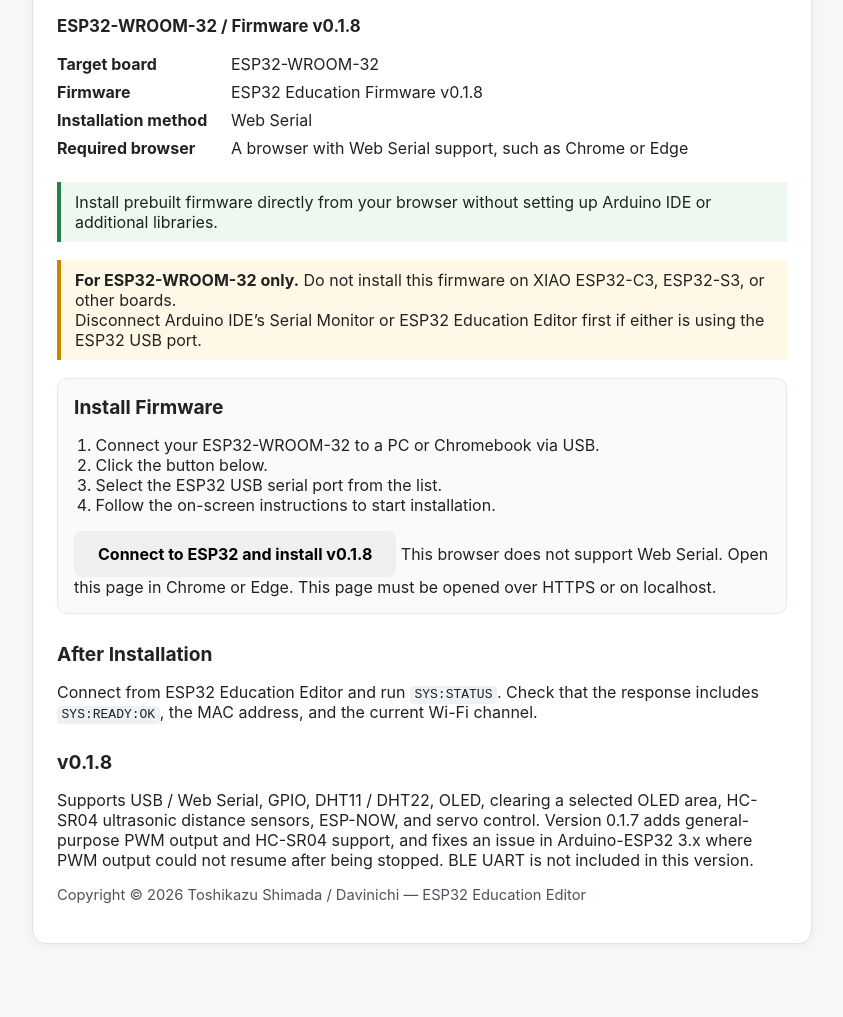
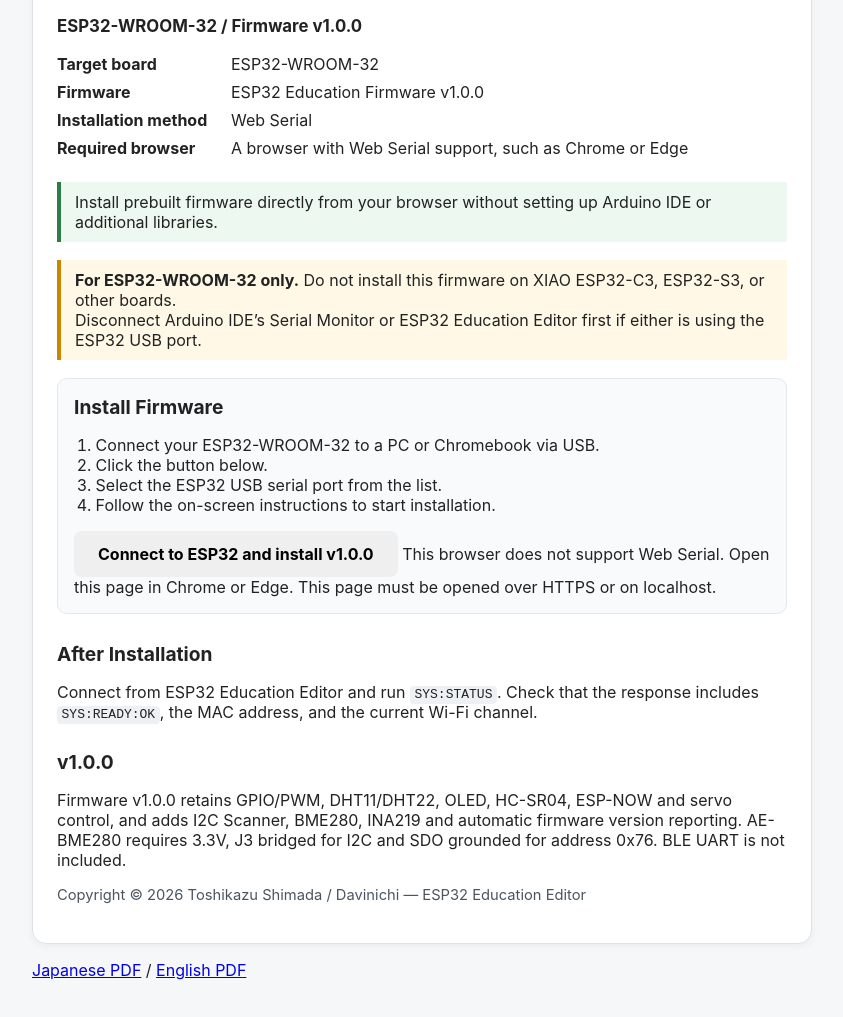
Before and after one commit to davinichi/davinichi.github.io, a plain HTML site: page firmware/index.html in a window 1280 px wide. Shown: the part 141-1158 px from the top of the page, without its empty margins (218-1061 px from the left). Drawn offline with Linux system fonts and the light colour scheme.

Commit message:
feat: publish ESP32 Education Editor v1.0 and firmware v1.0.0

```diff
--- a/firmware/i18n.js
+++ b/firmware/i18n.js
@@ -14,13 +14,13 @@
         "step2": "Click the button below.",
         "step3": "Select the ESP32 USB serial port from the list.",
         "step4": "Follow the on-screen instructions to start installation.",
-        "activate": "Connect to ESP32 and install v0.1.8",
+        "activate": "Connect to ESP32 and install v1.0.0",
         "unsupported": "This browser does not support Web Serial. Open this page in Chrome or Edge.",
         "notAllowed": "This page must be opened over HTTPS or on localhost.",
         "verifyTitle": "After Installation",
         "verify": "Connect from ESP32 Education Editor and run <code>SYS:STATUS</code>. Check that the response includes <code>SYS:READY:OK</code>, the MAC address, and the current Wi-Fi channel.",
-        "release": "Supports USB / Web Serial, GPIO, DHT11 / DHT22, OLED, clearing a selected OLED area, HC-SR04 ultrasonic distance sensors, ESP-NOW, and servo control. Version 0.1.7 adds general-purpose PWM output and HC-SR04 support, and fixes an issue in Arduino-ESP32 3.x where PWM output could not resume after being stopped. BLE UART is not included in this version.",
-        "description": "ESP32 Education Firmware v0.1.8 installer for ESP32-WROOM-32",
+        "release": "Firmware v1.0.0 retains GPIO/PWM, DHT11/DHT22, OLED, HC-SR04, ESP-NOW and servo control, and adds I2C Scanner, BME280, INA219 and automatic firmware version reporting. AE-BME280 requires 3.3V, J3 bridged for I2C and SDO grounded for address 0x76. BLE UART is not included.",
+        "description": "ESP32 Education Firmware v1.0.0 installer for ESP32-WROOM-32",
         "language": "Language"
     },
     "ja": {
@@ -36,13 +36,13 @@
         "step2": "下のボタンを押します。",
         "step3": "表示された一覧からESP32のUSBシリアルポートを選びます。",
         "step4": "画面の案内に従って書き込みを開始します。",
-        "activate": "ESP32に接続して v0.1.8 を書き込む",
+        "activate": "ESP32に接続して v1.0.0 を書き込む",
         "unsupported": "このブラウザはWeb Serialに対応していません。ChromeまたはEdgeで開いてください。",
         "notAllowed": "このページはHTTPSまたはlocalhostで開く必要があります。",
         "verifyTitle": "書き込み後の確認",
         "verify": "ESP32 Education Editorから接続し、<code>SYS:STATUS</code> を実行して <code>SYS:READY:OK</code>、MACアドレス、現在のWi-Fiチャンネルが返ることを確認してください。",
-        "release": "USB / Web Serial、GPIO、DHT11 / DHT22、OLED、OLED指定範囲消去、ESP-NOW、サーボモーター制御に対応しています。v0.1.8では、同じGPIOでHIGH/LOWのデジタル出力とPWMを交互に使用しても、2回目以降のPWMが正しく動作するようGPIOとLEDCの切り替え処理を修正しました。BLE UARTは本バージョンには含まれていません。",
-        "description": "ESP32-WROOM-32 用 ESP32 Education Firmware v0.1.8 インストーラ",
+        "release": "Firmware v1.0.0はGPIO/PWM、DHT11/DHT22、OLED、HC-SR04、ESP-NOW、サーボ制御を継承し、I2C Scanner・BME280・INA219とFirmwareバージョン取得を追加します。AE-BME280は3.3V給電、I2C用J3接続、0x76用SDO→GND接続が必要です。BLE UARTは含みません。",
+        "description": "ESP32-WROOM-32 用 ESP32 Education Firmware v1.0.0 インストーラ",
         "language": "表示言語"
     }
 };
--- a/firmware/index.html
+++ b/firmware/index.html
@@ -4,7 +4,7 @@
   <meta charset="utf-8">
   <meta name="viewport" content="width=device-width, initial-scale=1">
   <title>ESP32 Education Firmware Installer</title>
-  <meta name="description" content="ESP32 Education Firmware v0.1.8 installer for ESP32-WROOM-32" data-i18n-content="description">
+  <meta name="description" content="ESP32 Education Firmware v1.0.0 installer for ESP32-WROOM-32" data-i18n-content="description">
   <script type="module" src="https://unpkg.com/esp-web-tools@10/dist/web/install-button.js?module"></script>
   <style>
     :root {
@@ -56,11 +56,11 @@
   <div class="card">
     <nav class="language-switch"><button type="button" data-lang="ja" lang="ja">日本語</button> / <button type="button" data-lang="en" lang="en">English</button></nav>
     <h1>ESP32 Education Firmware Installer</h1>
-    <p class="lead"><strong>ESP32-WROOM-32 / Firmware v0.1.8</strong></p>
+    <p class="lead"><strong>ESP32-WROOM-32 / Firmware v1.0.0</strong></p>
 
     <dl class="meta">
       <dt data-i18n="board">Target board</dt><dd>ESP32-WROOM-32</dd>
-      <dt data-i18n="firmware">Firmware</dt><dd>ESP32 Education Firmware v0.1.8</dd>
+      <dt data-i18n="firmware">Firmware</dt><dd>ESP32 Education Firmware v1.0.0</dd>
       <dt data-i18n="method">Installation method</dt><dd>Web Serial</dd>
       <dt data-i18n="browser">Required browser</dt><dd data-i18n="browserValue">A browser with Web Serial support, such as Chrome or Edge</dd>
     </dl>
@@ -79,7 +79,7 @@
       </ol>
 
       <esp-web-install-button manifest="manifest.json">
-        <button slot="activate" data-i18n="activate">Connect to ESP32 and install v0.1.8</button>
+        <button slot="activate" data-i18n="activate">Connect to ESP32 and install v1.0.0</button>
         <span slot="unsupported" data-i18n="unsupported">This browser does not support Web Serial. Open this page in Chrome or Edge.</span>
         <span slot="not-allowed" data-i18n="notAllowed">This page must be opened over HTTPS or on localhost.</span>
       </esp-web-install-button>
@@ -88,11 +88,12 @@
     <h2 data-i18n="verifyTitle">After Installation</h2>
     <p data-i18n-html="verify">Connect from ESP32 Education Editor and run <code>SYS:STATUS</code>. Check that the response includes <code>SYS:READY:OK</code>, the MAC address, and the current Wi-Fi channel.</p>
 
-    <h2>v0.1.8</h2>
-    <p data-i18n="release">Supports USB / Web Serial, GPIO, DHT11 / DHT22, OLED, clearing a selected OLED area, HC-SR04 ultrasonic distance sensors, ESP-NOW, and servo control. Version 0.1.8 improves GPIO/PWM switching so the same GPIO can alternate between digital HIGH/LOW output and PWM without losing PWM operation on later runs. BLE UART is not included in this version.</p>
+    <h2>v1.0.0</h2>
+    <p data-i18n="release">Firmware v1.0.0 retains GPIO/PWM, DHT11/DHT22, OLED, HC-SR04, ESP-NOW and servo control, and adds I2C Scanner, BME280, INA219 and automatic firmware version reporting. AE-BME280 requires 3.3V, J3 bridged for I2C and SDO grounded for address 0x76. BLE UART is not included.</p>
 
     <p class="small">Copyright © 2026 Toshikazu Shimada / Davinichi — ESP32 Education Editor</p>
   </div>
+<p><a href="../manuals/ESP32_Education_Editor_v1.0_JA.pdf">Japanese PDF</a> / <a href="../manuals/ESP32_Education_Editor_v1.0_EN.pdf">English PDF</a></p>
 </main>
 </body>
 </html>
```
Also changed, not shown: firmware/README.txt, firmware/SHA256SUMS.txt, firmware/manifest.json, 6 other files.
